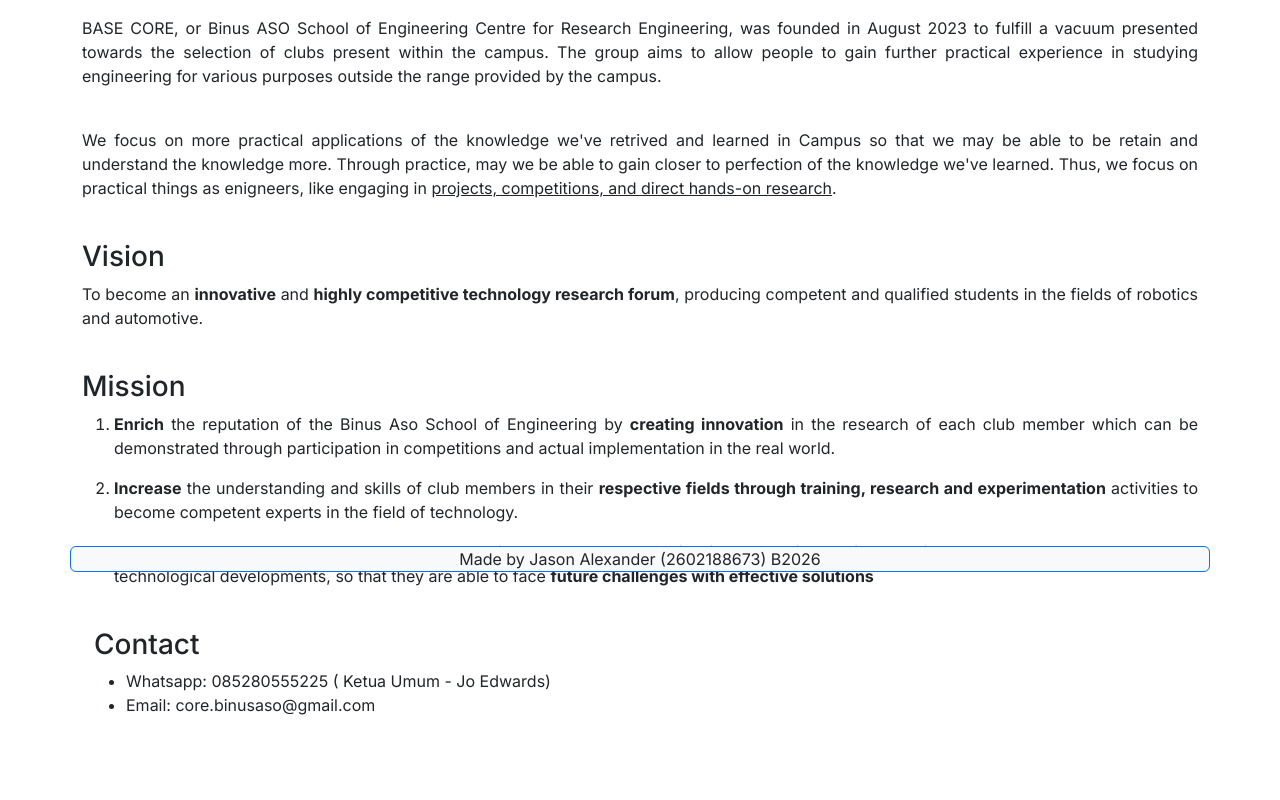
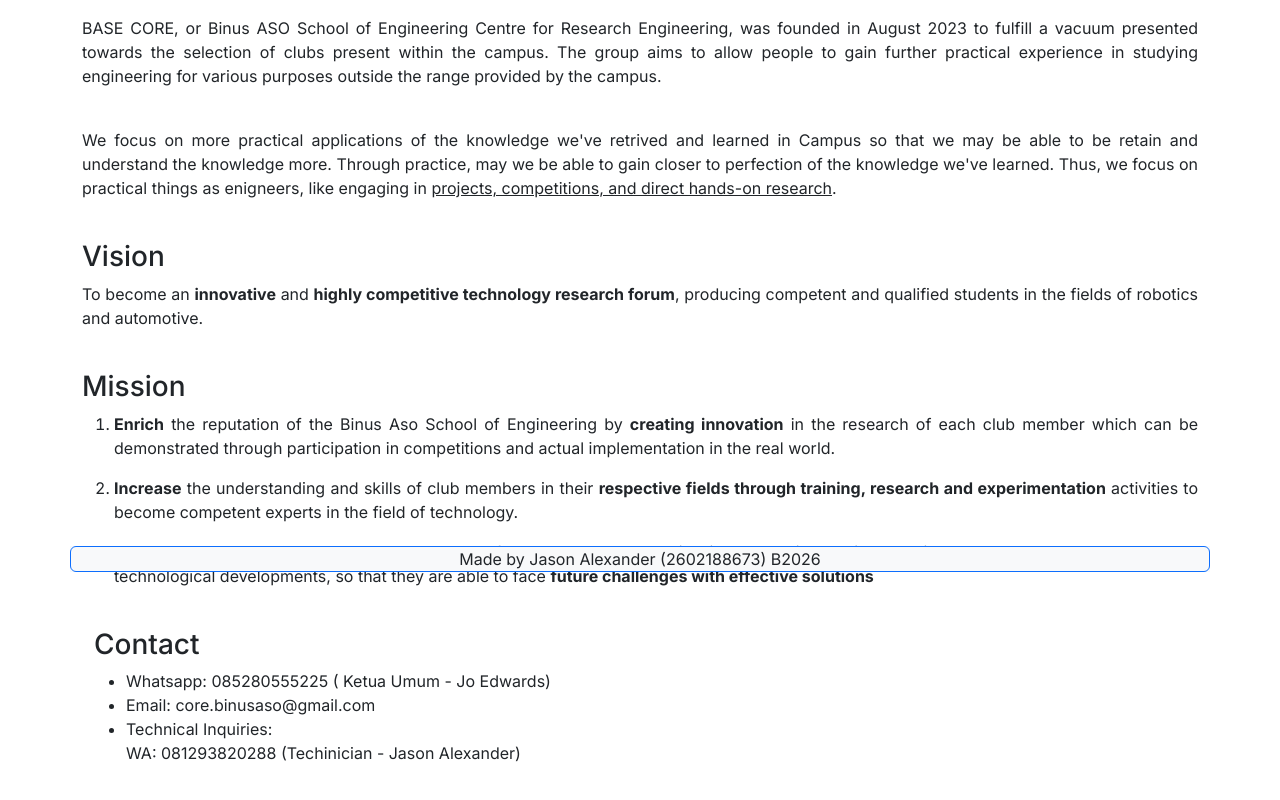
Before and after one commit to TerribleSpeller/base-core-website, a Next.js app in the folder base-core-website/: page /pages/about in a window 1280 px wide. Shown: the part 228-1028 px from the top of the page. Built offline with nearby package versions, Linux system fonts and the light colour scheme.

Commit message:
Added Technical Inquiry Contact

```diff
--- a/base-core-website/app/pages/about/page.js
+++ b/base-core-website/app/pages/about/page.js
@@ -52,6 +52,11 @@
                         <li>Whatsapp: 085280555225 ( Ketua Umum - Jo Edwards)</li>
                         <li>Email: core<span className="blockspam" aria-hidden="true">chinesewebsite</span>.binusaso<span className="blockspam" aria-hidden="true">lmaoblocked</span>@gmail<span className="blockspam" aria-hidden="true">thelandsoftheequestrians</span>.com
                         </li>
+                        <li>Technical Inquiries:
+                            <br/>
+                            WA: 081293820288 (Techinician - Jason Alexander)
+                        </li>
+
                     </ul>
                 </div>
                 <br/>
```
